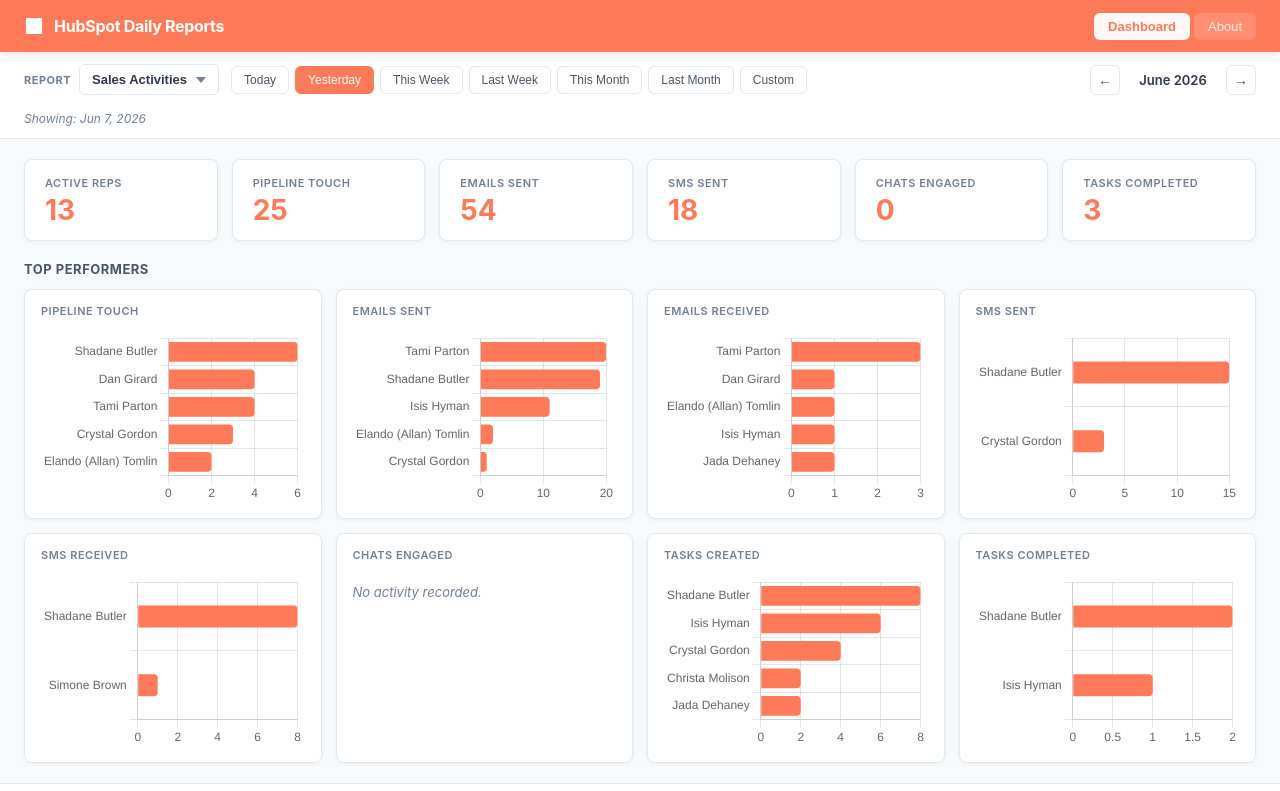
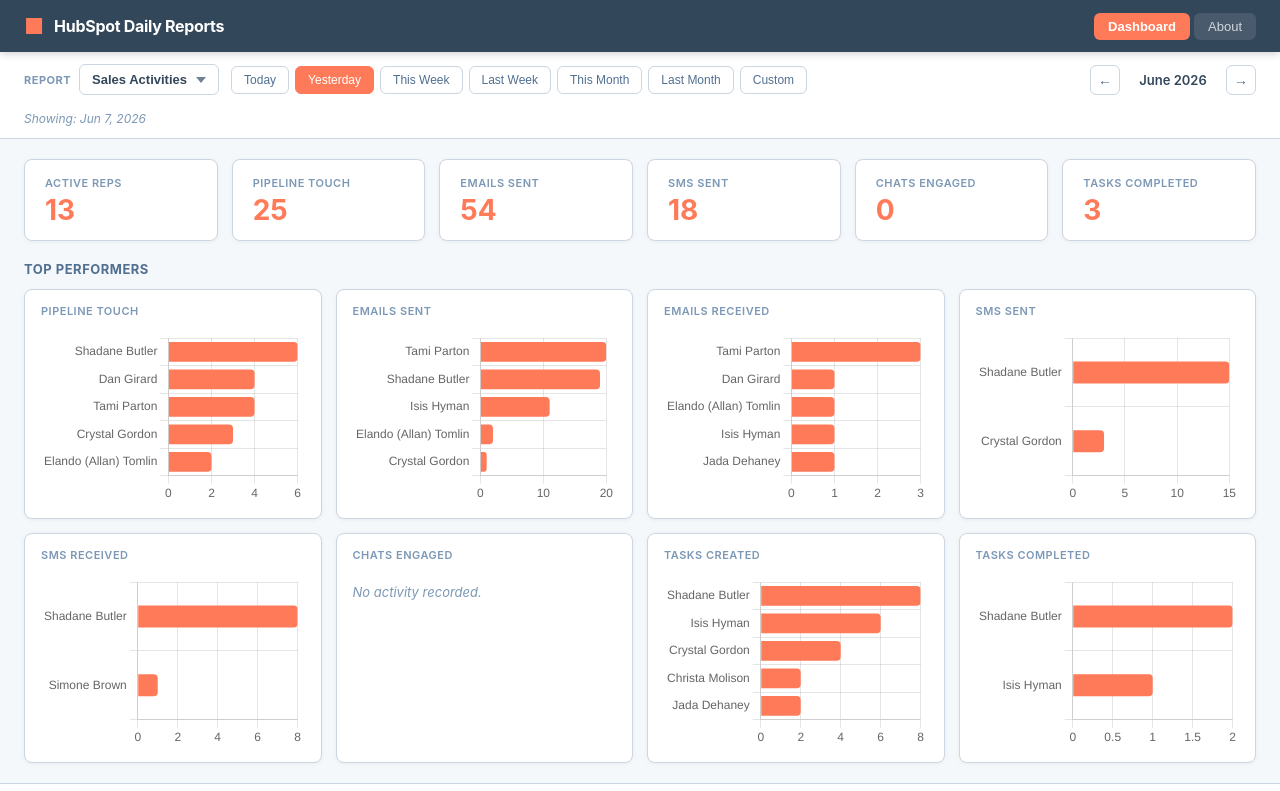
Before and after one commit to irishbriones01-blip/sales-dashboard, a website: page index.html in a window 1280 px wide. Shown: the top 791 px of the page. Drawn offline with nearby package versions, Linux system fonts and the light colour scheme.

Commit message:
Re-theme dashboard with HubSpot's actual brand palette
Swaps the generic gray/orange-banner look for HubSpot's signature
combo: dark navy chrome (#33475b) with orange (#ff7a59) accents,
matching the colors used across HubSpot's own product — for a more
polished, on-brand, "company tool" feel.

```diff
--- a/dashboard.css
+++ b/dashboard.css
@@ -2,14 +2,21 @@
 *, *::before, *::after { box-sizing: border-box; margin: 0; padding: 0; }
 
 :root {
+  /* HubSpot's actual brand palette — dark navy chrome + signature orange accents,
+     the same combination used across the HubSpot product and marketing site. */
+  --hs-navy: #33475b;
+  --hs-navy-mid: #516f90;
+  --hs-navy-pale: #7c98b6;
   --hs-orange: #ff7a59;
   --hs-orange-dark: #e8603c;
+  --hs-teal: #00bda5;
   --hs-blue: #0091ae;
-  --text-dark: #2d3748;
-  --text-mid: #4a5568;
-  --text-light: #718096;
-  --border: #e2e8f0;
-  --bg: #f7fafc;
+  --text-dark: #33475b;
+  --text-mid: #516f90;
+  --text-light: #7c98b6;
+  --border: #cbd6e2;
+  --bg: #f5f8fa;
+  --bg-soft: #eaf0f6;
   --bg-card: #fff;
   --radius: 8px;
 }
@@ -26,7 +33,7 @@
 
 /* HEADER */
 .app-header {
-  background: var(--hs-orange);
+  background: var(--hs-navy);
   color: #fff;
   display: flex;
   align-items: center;
@@ -36,16 +43,16 @@
   position: sticky;
   top: 0;
   z-index: 100;
-  box-shadow: 0 2px 8px rgba(0,0,0,0.12);
+  box-shadow: 0 2px 8px rgba(0,0,0,0.18);
 }
 .header-left { display: flex; align-items: center; gap: 10px; }
-.hs-logo { font-size: 22px; }
+.hs-logo { font-size: 22px; color: var(--hs-orange); }
 .app-title { font-weight: 700; font-size: 16px; letter-spacing: -0.3px; }
 .header-right { display: flex; gap: 4px; }
 .tab-btn {
-  background: rgba(255,255,255,0.15);
+  background: rgba(255,255,255,0.1);
   border: none;
-  color: rgba(255,255,255,0.85);
+  color: rgba(255,255,255,0.75);
   padding: 6px 14px;
   border-radius: 6px;
   font-size: 13px;
@@ -53,8 +60,8 @@
   cursor: pointer;
   transition: all 0.15s;
 }
-.tab-btn:hover { background: rgba(255,255,255,0.25); }
-.tab-btn.active { background: rgba(255,255,255,0.95); color: var(--hs-orange); font-weight: 700; }
+.tab-btn:hover { background: rgba(255,255,255,0.2); color: #fff; }
+.tab-btn.active { background: var(--hs-orange); color: #fff; font-weight: 700; }
 
 /* TABS */
 .tab-content { display: none; }
@@ -334,7 +341,7 @@
   font-size: 13px;
 }
 .data-table thead tr {
-  background: #f0f4f8;
+  background: var(--bg-soft);
   border-bottom: 2px solid var(--border);
 }
 .data-table th {
@@ -375,7 +382,7 @@
 .data-table tbody tr:last-child td { border-bottom: none; }
 
 .data-table tfoot tr {
-  background: #f0f4f8;
+  background: var(--bg-soft);
   border-top: 2px solid var(--border);
   font-weight: 700;
 }
```
